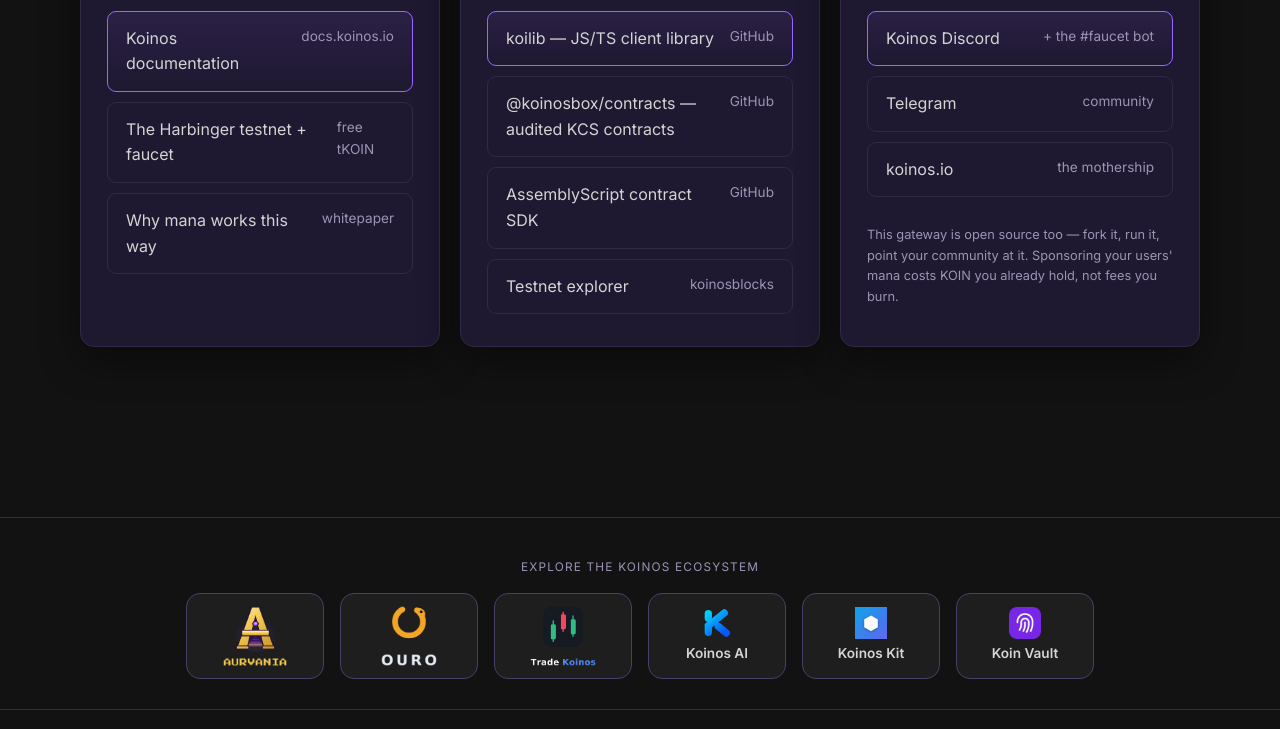
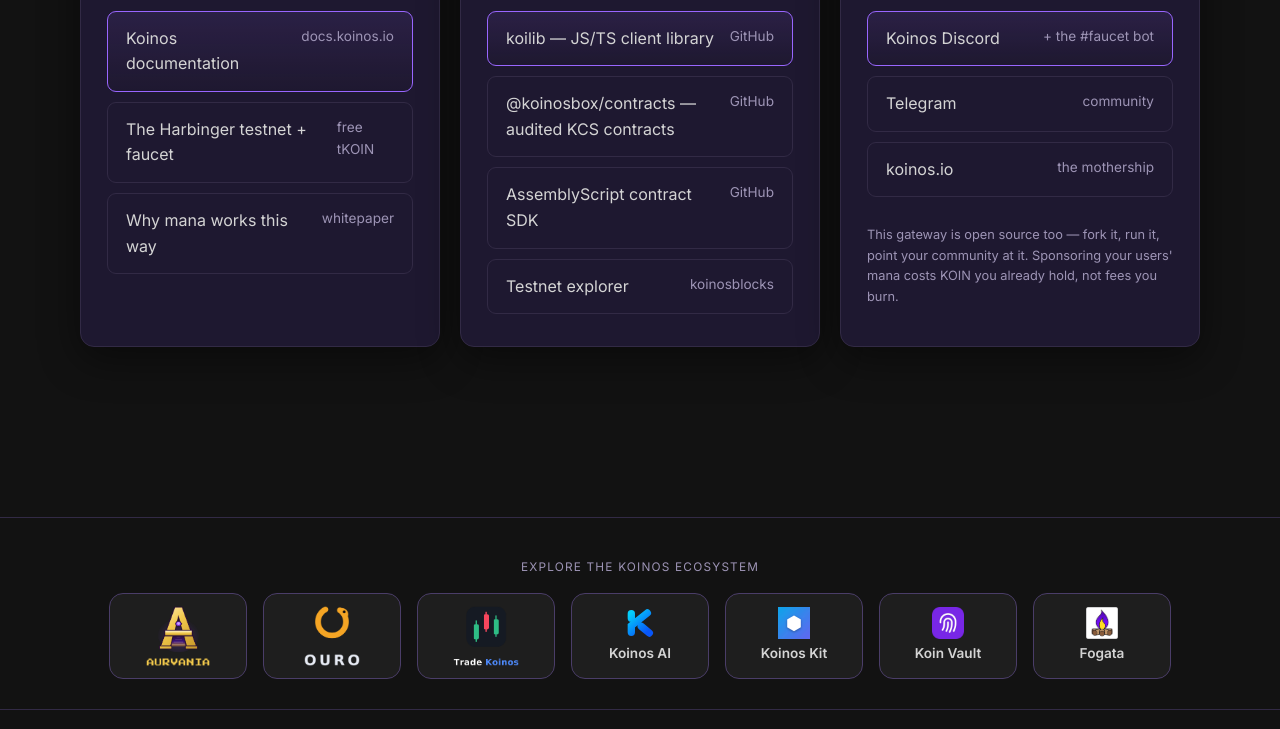
Before and after one commit to therexdev/discover-koinos, a website: page public/build.html in a window 1280 px wide. Shown: the part 2029-2758 px from the top of the page. Drawn offline with Linux system fonts and the light colour scheme; no server answers.

Commit message:
Add Fogata logo and link to ecosystem footers

```diff
--- a/public/build.html
+++ b/public/build.html
@@ -187,6 +187,10 @@
         <img src="/assets/ecosystem/koin-vault.png" alt="" width="32" height="32" loading="lazy">
         <span>Koin Vault</span>
       </a>
+      <a class="eco-tile eco-tile-named" href="https://fogata.io/" target="_blank" rel="noopener" title="Fogata" aria-label="Fogata">
+        <img src="/assets/ecosystem/fogata.png" alt="" width="32" height="32" loading="lazy">
+        <span>Fogata</span>
+      </a>
     </div>
   </div>
   <div class="wrap">
```
Also changed, not shown: public/index.html (+4 -0 lines), public/nft.html (+4 -0 lines), public/token.html (+4 -0 lines), public/wallet.html (+4 -0 lines), public/assets/ecosystem/fogata.png (added).
